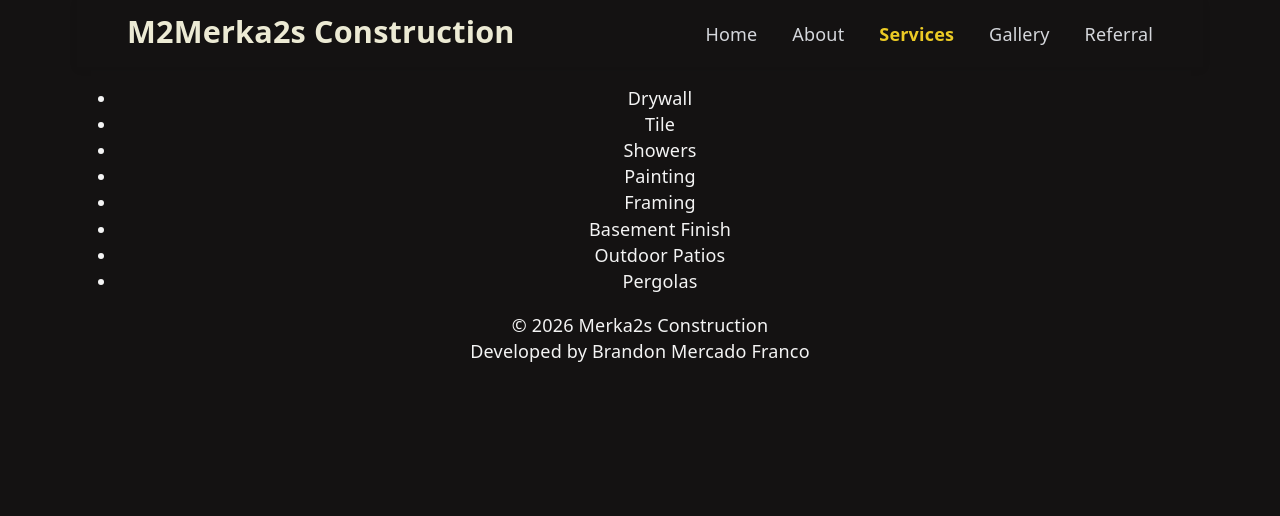
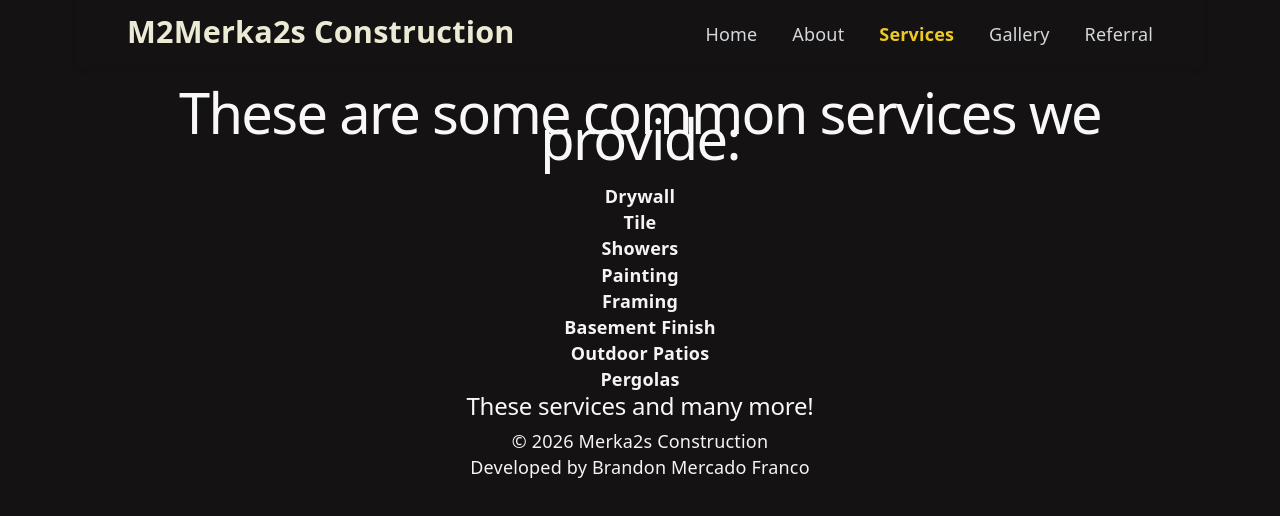
Before and after one commit to BranMerx/M2Merka2sConstruction, a React (Vite) app: page /services in a window 1280 px wide. Shown: the top 516 px of the page. Built offline with nearby package versions, Linux system fonts and the light colour scheme; no server answers.

Commit message:
Services list is updated

```diff
--- /dev/null
+++ b/src/components/ServiceCard/Services.css
@@ -0,0 +1,9 @@
+.list-services{
+    list-style: none;
+    padding: 0;
+    margin: 0;
+}
+
+.list-services li{
+    font-weight:bold;
+}
--- a/src/pages/Services.tsx
+++ b/src/pages/Services.tsx
@@ -1,11 +1,16 @@
+import "../components/ServiceCard/Services.css"
 function Services() {
     const services = ["Drywall", "Tile", "Showers", "Painting", "Framing", "Basement Finish", "Outdoor Patios", "Pergolas"];
     return (
-        <ul>
-            {services.map((service, index) => (
-                <li key = {index}>{service}</li>
-            ))}
-        </ul>
+        <div>
+            <h1>These are some common services we provide:</h1>
+            <ul className="list-services">
+                {services.map((service, index) => (
+                    <li key = {index}>{service}</li>
+                ))}
+            </ul>
+            <h2>These services and many more!</h2>
+        </div>
     );
 }
 
```
